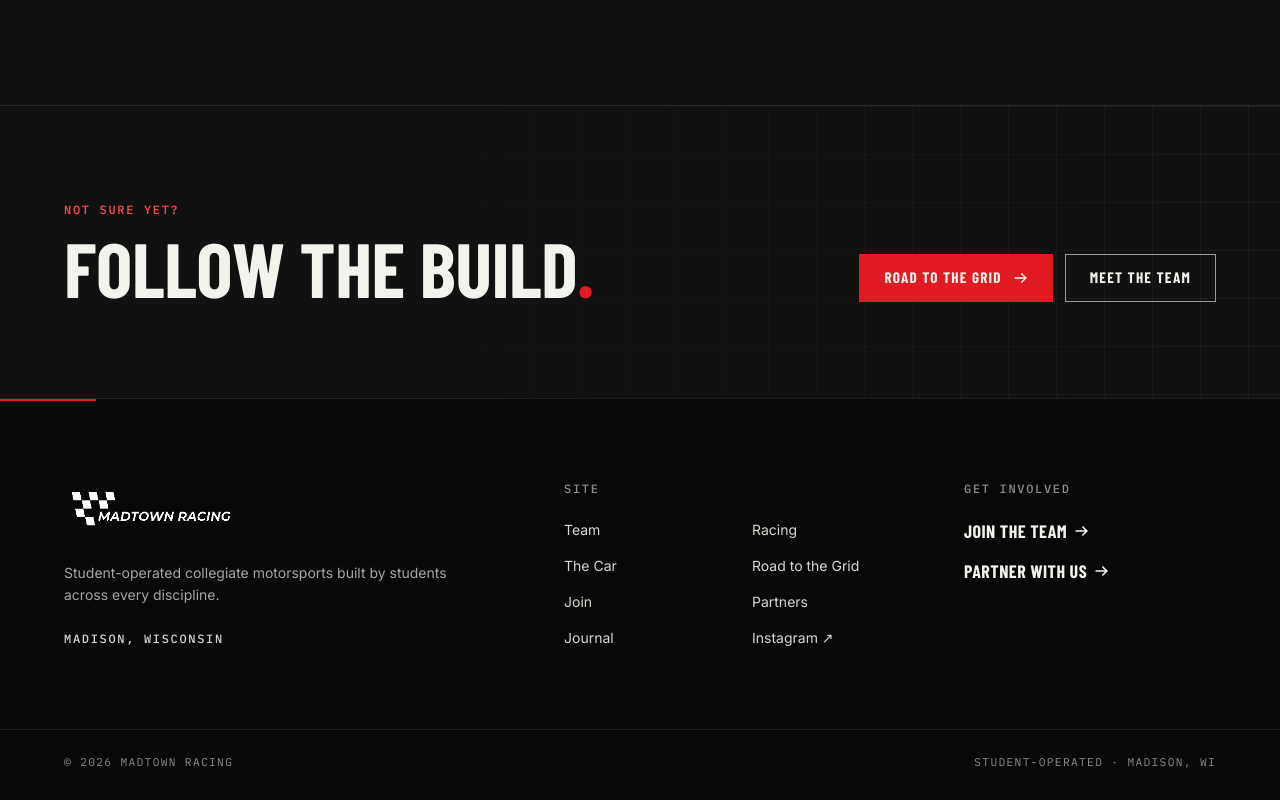
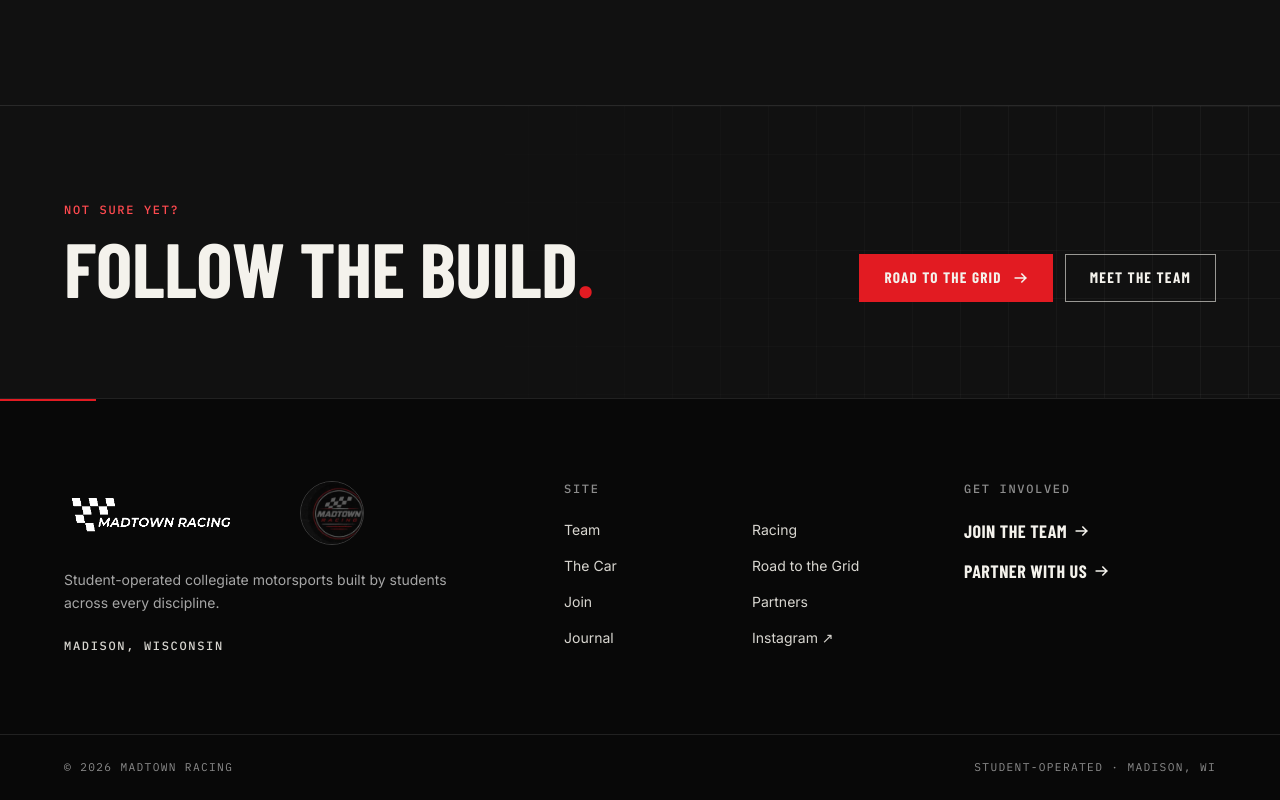
Before and after one commit to co-rtex/madtownracing-website, a Next.js app: page /join in a window 1280 px wide. Shown: the part 3805-4605 px from the top of the page. Built offline with nearby package versions, Linux system fonts and the light colour scheme; no server answers; a web font is replaced by a local one.

Commit message:
Use current circular badge in footer

```diff
--- a/src/components/layout/SiteFooter.tsx
+++ b/src/components/layout/SiteFooter.tsx
@@ -1,8 +1,10 @@
+import Image from "next/image";
 import Link from "next/link";
 import { cacheLife } from "next/cache";
 import { BrandMark } from "@/components/layout/BrandMark";
 import { Arrow } from "@/components/ui/Arrow";
 import { Container } from "@/components/ui/Container";
+import { brandAssets } from "@/content/brandAssets";
 import { footerNav, siteConfig } from "@/content/site";
 
 async function CurrentYear() {
@@ -17,7 +19,17 @@
       <div aria-hidden="true" className="h-0.5 w-24 bg-red" />
       <Container className="grid gap-12 py-14 md:grid-cols-12 md:py-20">
         <div className="md:col-span-5">
-          <BrandMark />
+          <div className="flex items-center gap-5">
+            <BrandMark />
+            <Image
+              src={brandAssets.badge}
+              alt="MadTown Racing circular badge"
+              width={84}
+              height={84}
+              unoptimized
+              className="hidden size-16 shrink-0 rounded-full border border-line-strong object-cover sm:block"
+            />
+          </div>
           <p className="mt-6 max-w-sm text-sm leading-relaxed text-steel">{siteConfig.tagline}</p>
           <p className="eyebrow mt-6 text-muted">{siteConfig.location}</p>
         </div>
```
